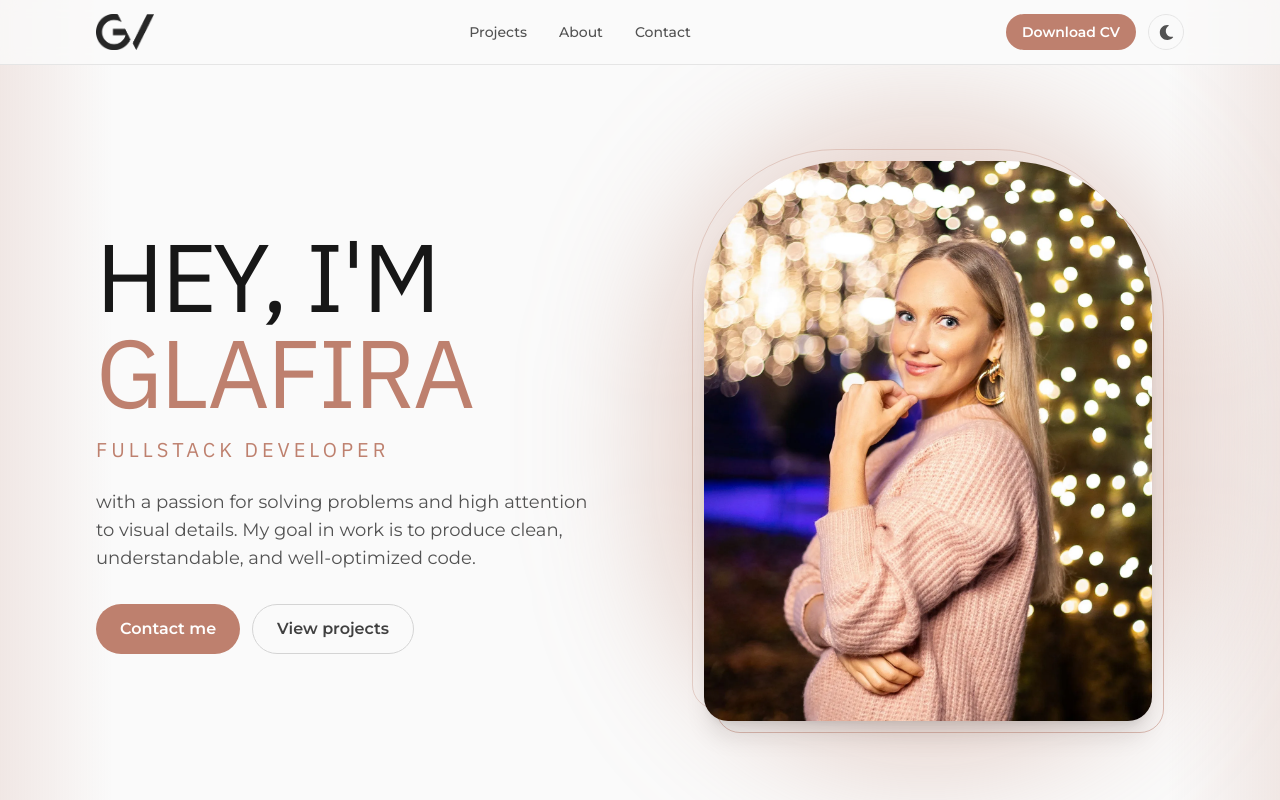
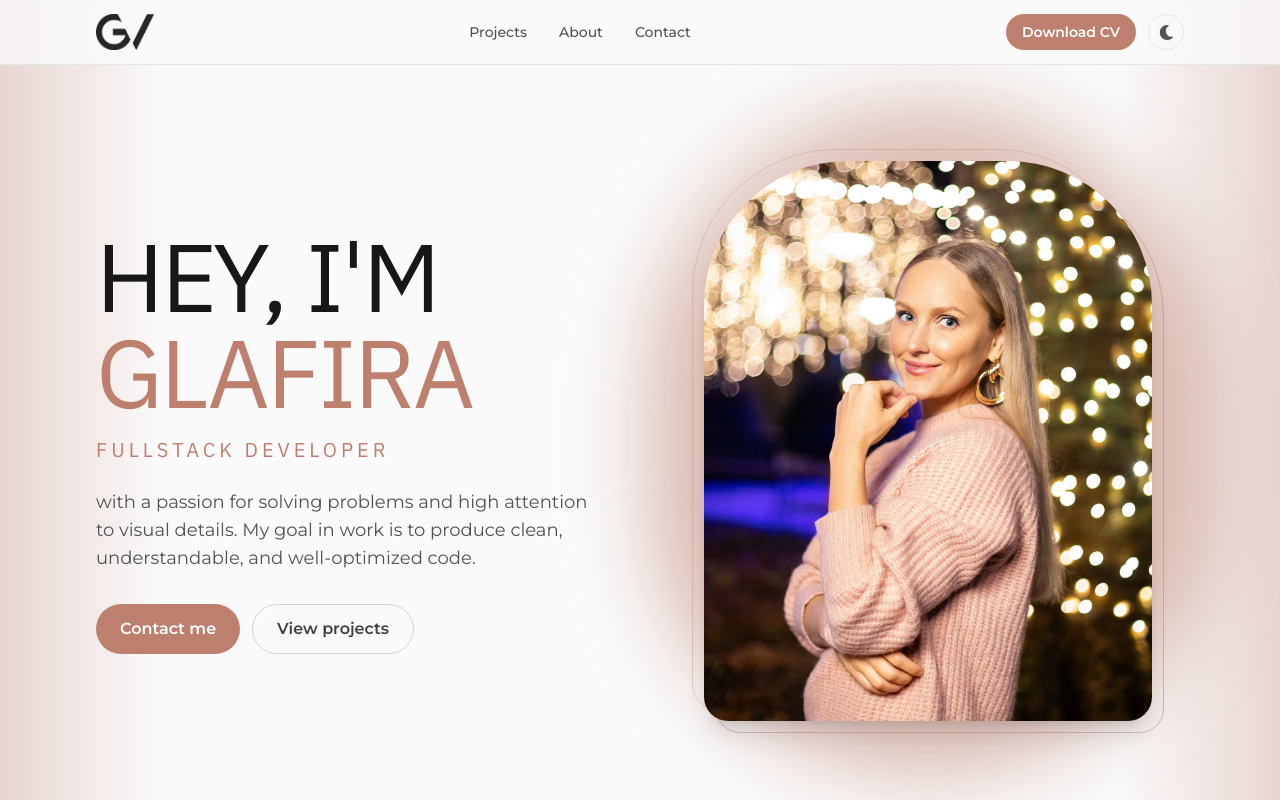
Before and after one commit to glafver/portfolio, a React (Vite) app: page / in a window 1280 px wide. Shown: the top 800 px of the page. Built offline with nearby package versions, Linux system fonts and the light colour scheme; no server answers; the database is empty.

Commit message:
Make side fade and photo glow more visible

```diff
--- a/src/components/AboutSection.tsx
+++ b/src/components/AboutSection.tsx
@@ -15,7 +15,7 @@ const AboutSection: React.FC = () => {
             <div className="max-w-6xl mx-auto flex flex-col lg:flex-row items-center gap-12 lg:gap-20">
                 <Fade direction="left" triggerOnce duration={600} className="lg:w-2/5 w-full max-w-sm shrink-0">
                     <div className="relative">
-                        <div className="absolute -inset-12 rounded-full bg-accent/35 dark:bg-accent/25 blur-3xl" aria-hidden="true" />
+                        <div className="absolute -inset-14 rounded-full bg-accent/50 dark:bg-accent/35 blur-2xl" aria-hidden="true" />
                         <div className="absolute inset-0 -translate-x-3 -translate-y-3 rounded-t-[3rem] rounded-b-3xl border border-accent/30 dark:border-accent-light/30" aria-hidden="true" />
                         <div className="absolute inset-0 translate-x-3 translate-y-3 rounded-t-[3rem] rounded-b-3xl border border-accent/50 dark:border-accent/40" aria-hidden="true" />
                         <img
--- a/src/components/Hero.tsx
+++ b/src/components/Hero.tsx
@@ -46,7 +46,7 @@ const Hero: React.FC = () => {
 
                 <Fade direction="up" delay={150} triggerOnce duration={600} className="lg:w-1/2">
                     <div className="relative max-w-md mx-auto">
-                        <div className="absolute -inset-12 rounded-full bg-accent/35 dark:bg-accent/25 blur-3xl" aria-hidden="true" />
+                        <div className="absolute -inset-14 rounded-full bg-accent/50 dark:bg-accent/35 blur-2xl" aria-hidden="true" />
                         <div className="absolute inset-0 -translate-x-3 -translate-y-3 rounded-t-[9rem] rounded-b-3xl border border-accent/30 dark:border-accent-light/30" aria-hidden="true" />
                         <div className="absolute inset-0 translate-x-3 translate-y-3 rounded-t-[9rem] rounded-b-3xl border border-accent/50 dark:border-accent/40" aria-hidden="true" />
                         <img
--- a/src/components/Portfolio.tsx
+++ b/src/components/Portfolio.tsx
@@ -10,8 +10,8 @@ import ContactModal from './ContactModal';
 const Portfolio: React.FC = () => {
     return (
         <div className="relative font-mont text-neutral-800 dark:text-neutral-200 bg-neutral-50 dark:bg-neutral-900">
-            <div className="fixed inset-y-0 left-0 w-16 lg:w-28 bg-gradient-to-r from-accent/15 to-transparent pointer-events-none" aria-hidden="true" />
-            <div className="fixed inset-y-0 right-0 w-16 lg:w-28 bg-gradient-to-l from-accent/15 to-transparent pointer-events-none" aria-hidden="true" />
+            <div className="fixed inset-y-0 left-0 w-24 lg:w-40 bg-gradient-to-r from-accent/30 to-transparent pointer-events-none" aria-hidden="true" />
+            <div className="fixed inset-y-0 right-0 w-24 lg:w-40 bg-gradient-to-l from-accent/30 to-transparent pointer-events-none" aria-hidden="true" />
             <div className="relative z-10">
                 <Navbar />
                 <Hero />
```
